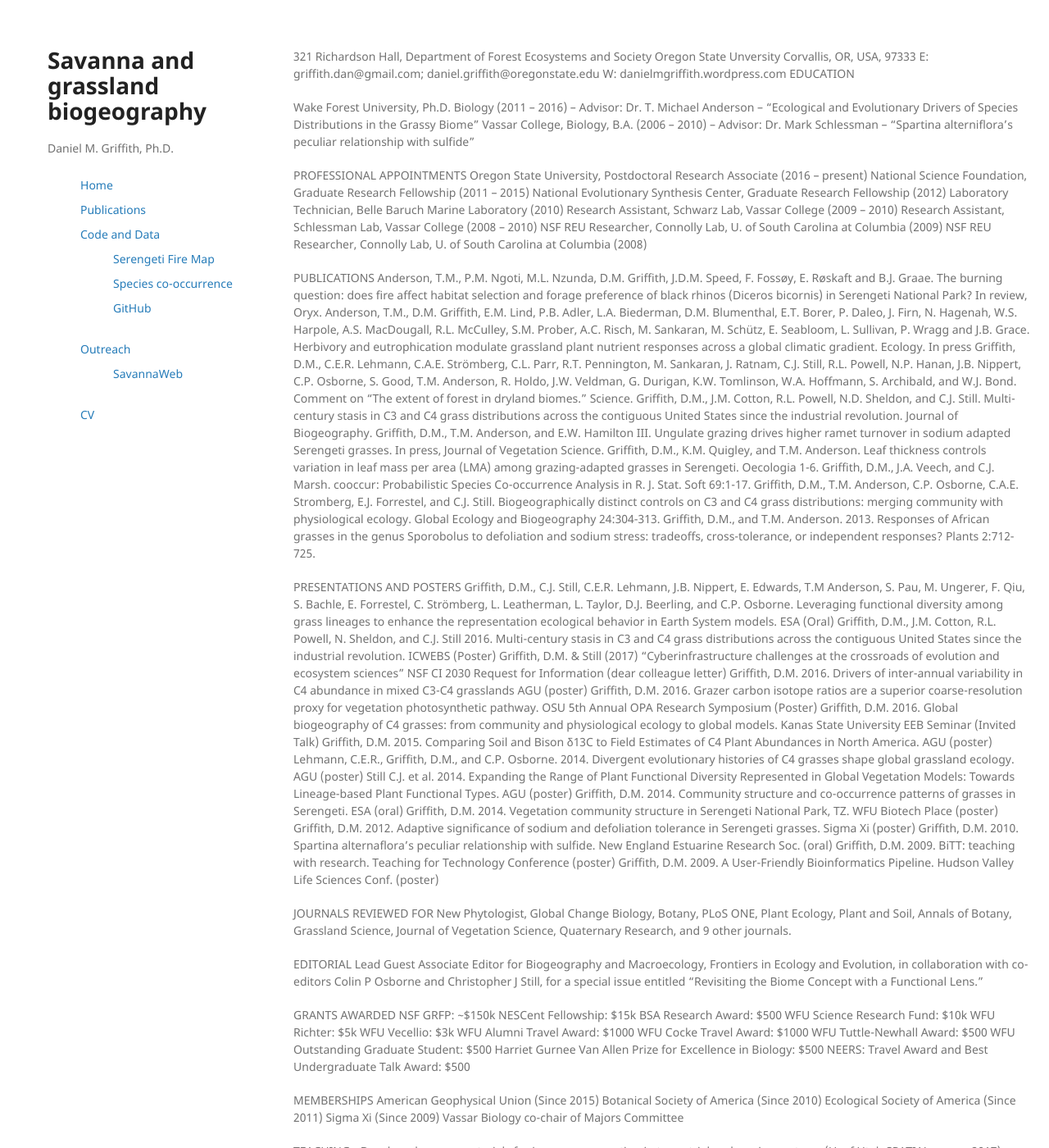
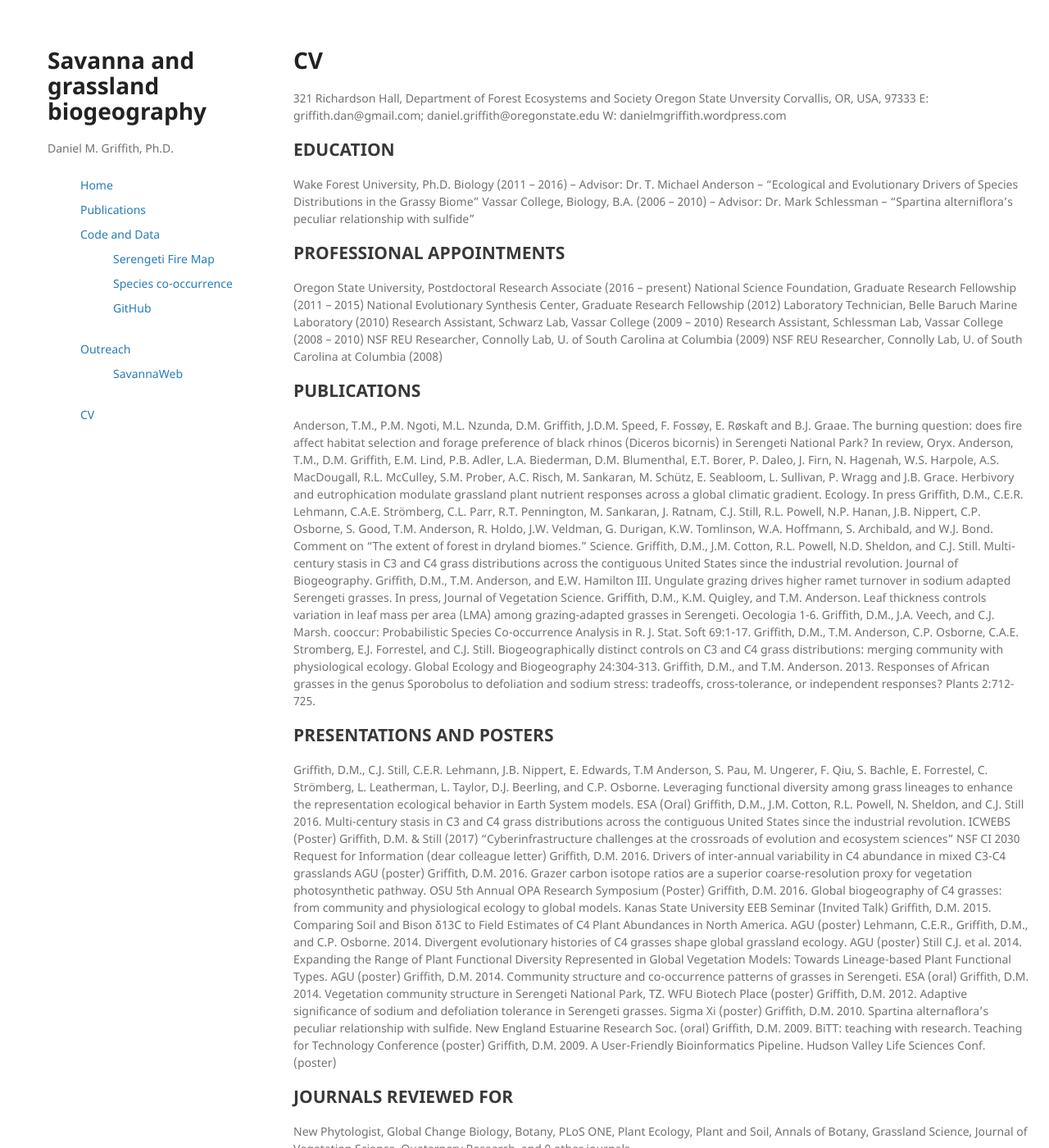
Before and after one commit to griffithdan/griffithdan.github.io, a Jekyll site: the page built from pages/cv/cv.md, in a window 1280 px wide and 1400 px high. Shown: the whole window at 82% size. Built offline with Jekyll 4.4.1, drawn with Linux system fonts in a browser that asks for light colours; some of the changed text lies outside the part shown.

Commit message:
Update cv.md

```diff
--- a/pages/cv/cv.md
+++ b/pages/cv/cv.md
@@ -2,13 +2,16 @@
 layout: default
 title: CV
 ---
+
+# CV
 
 321 Richardson Hall, Department of Forest Ecosystems and Society
 Oregon State Unversity
 Corvallis, OR, USA, 97333
 E: griffith.dan@gmail.com; daniel.griffith@oregonstate.edu
 W: danielmgriffith.wordpress.com
-EDUCATION
+
+## EDUCATION
 
 Wake Forest University, Ph.D. Biology (2011 – 2016)
 – Advisor: Dr. T. Michael Anderson
@@ -17,7 +20,7 @@ Vassar College, Biology, B.A. (2006 – 2010)
 – Advisor: Dr. Mark Schlessman
 – “Spartina alterniflora’s peculiar relationship with sulfide”
 
-PROFESSIONAL APPOINTMENTS
+## PROFESSIONAL APPOINTMENTS
 Oregon State University, Postdoctoral Research Associate (2016 – present)
 National Science Foundation, Graduate Research Fellowship (2011 – 2015)
 National Evolutionary Synthesis Center, Graduate Research Fellowship (2012)
@@ -27,7 +30,7 @@ Research Assistant, Schlessman Lab, Vassar College (2008 – 2010)
 NSF REU Researcher, Connolly Lab, U. of South Carolina at Columbia (2009)
 NSF REU Researcher, Connolly Lab, U. of South Carolina at Columbia (2008)
 
-PUBLICATIONS
+## PUBLICATIONS
 Anderson, T.M., P.M. Ngoti, M.L. Nzunda, D.M. Griffith, J.D.M. Speed, F. Fossøy, E. Røskaft and B.J. Graae. The burning question: does fire affect habitat selection and forage preference of black rhinos (Diceros bicornis) in Serengeti National Park? In review, Oryx.
 Anderson, T.M., D.M. Griffith, E.M. Lind, P.B. Adler, L.A. Biederman, D.M. Blumenthal, E.T. Borer, P. Daleo, J. Firn, N. Hagenah, W.S. Harpole, A.S. MacDougall, R.L. McCulley, S.M. Prober, A.C. Risch, M. Sankaran, M. Schütz, E. Seabloom, L. Sullivan, P. Wragg and J.B. Grace. Herbivory and eutrophication modulate grassland plant nutrient responses across a global climatic gradient. Ecology. In press
 Griffith, D.M., C.E.R. Lehmann, C.A.E. Strömberg, C.L. Parr, R.T. Pennington, M. Sankaran, J. Ratnam, C.J. Still, R.L. Powell, N.P. Hanan, J.B. Nippert, C.P. Osborne, S. Good, T.M. Anderson, R. Holdo, J.W. Veldman, G. Durigan, K.W. Tomlinson, W.A. Hoffmann, S. Archibald, and W.J. Bond. Comment on “The extent of forest in dryland biomes.” Science.
@@ -38,7 +41,7 @@ Griffith, D.M., J.A. Veech, and C.J. Marsh. cooccur: Probabilistic Species Co-oc
 Griffith, D.M., T.M. Anderson, C.P. Osborne, C.A.E. Stromberg, E.J. Forrestel, and C.J. Still. Biogeographically distinct controls on C3 and C4 grass distributions: merging community with physiological ecology. Global Ecology and Biogeography 24:304-313.
 Griffith, D.M., and T.M. Anderson. 2013. Responses of African grasses in the genus Sporobolus to defoliation and sodium stress: tradeoffs, cross-tolerance, or independent responses? Plants 2:712-725.
 
-PRESENTATIONS AND POSTERS
+## PRESENTATIONS AND POSTERS
 Griffith, D.M., C.J. Still, C.E.R. Lehmann, J.B. Nippert, E. Edwards, T.M Anderson, S. Pau, M. Ungerer, F. Qiu, S. Bachle, E. Forrestel, C. Strömberg, L. Leatherman, L. Taylor, D.J. Beerling, and C.P. Osborne. Leveraging functional diversity among grass lineages to enhance the representation ecological behavior in Earth System models. ESA (Oral)
 Griffith, D.M., J.M. Cotton, R.L. Powell, N. Sheldon, and C.J. Still 2016. Multi-century stasis in C3 and C4 grass distributions across the contiguous United States since the industrial revolution. ICWEBS (Poster)
 Griffith, D.M. & Still (2017) “Cyberinfrastructure challenges at the crossroads of evolution and ecosystem sciences” NSF CI 2030 Request for Information (dear colleague letter)
@@ -55,13 +58,13 @@ Griffith, D.M. 2010. Spartina alternaflora’s peculiar relationship with sulfid
 Griffith, D.M. 2009. BiTT: teaching with research. Teaching for Technology Conference (poster)
 Griffith, D.M. 2009. A User-Friendly Bioinformatics Pipeline. Hudson Valley Life Sciences Conf. (poster)
 
-JOURNALS REVIEWED FOR
+## JOURNALS REVIEWED FOR
 New Phytologist, Global Change Biology, Botany, PLoS ONE, Plant Ecology, Plant and Soil, Annals of Botany, Grassland Science, Journal of Vegetation Science, Quaternary Research, and 9 other journals.
 
-EDITORIAL
+## EDITORIAL
 Lead Guest Associate Editor for Biogeography and Macroecology, Frontiers in Ecology and Evolution, in collaboration with co-editors Colin P Osborne and Christopher J Still, for a special issue entitled “Revisiting the Biome Concept with a Functional Lens.”
 
-GRANTS AWARDED
+## GRANTS AWARDED
 NSF GRFP: ~$150k
 NESCent Fellowship: $15k
 BSA Research Award: $500
@@ -75,14 +78,14 @@ WFU Outstanding Graduate Student: $500
 Harriet Gurnee Van Allen Prize for Excellence in Biology: $500
 NEERS: Travel Award and Best Undergraduate Talk Award: $500
 
-MEMBERSHIPS
+## MEMBERSHIPS
 American Geophysical Union (Since 2015)
 Botanical Society of America (Since 2010)
 Ecological Society of America (Since 2011)
 Sigma Xi (Since 2009)
 Vassar Biology co-chair of Majors Committee
 
-TEACHING
+## TEACHING
 • Developed course materials for isoscape generation in terrestrial and marine systems (U. of Utah SPATIAL course 2017)
 • Genetics Lab BIO213 (2015 – 2016)
 • Savanna Web scientist (2015) – Live and interactive video presentations from Serengeti National Park for K-12 classes in the U.S., via satellite
```
